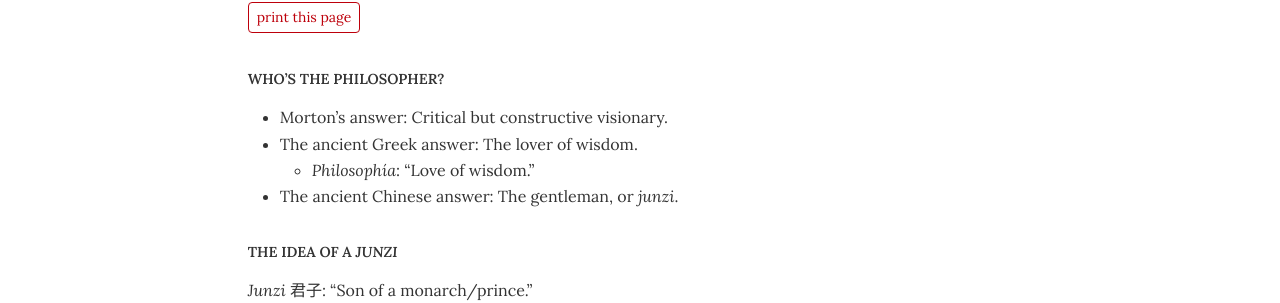
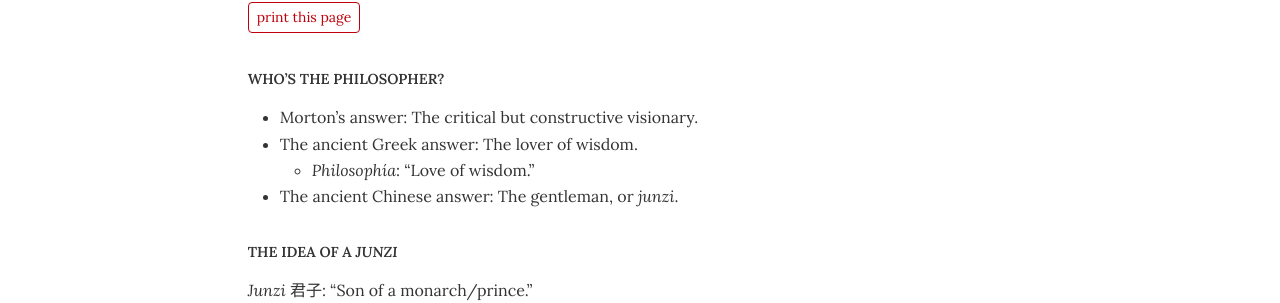
Before and after one commit to dingherself/intro, a Jekyll site: the page built from handouts/_posts/2025-09-08-junzi-i.md, in a window 1280 px wide. Shown: the part 243-546 px from the top of the page. Built offline with Jekyll 4.4.1, drawn with Linux system fonts in a browser that asks for light colours.

Commit message:
formatting

```diff
--- a/handouts/_posts/2025-09-08-junzi-i.md
+++ b/handouts/_posts/2025-09-08-junzi-i.md
@@ -6,7 +6,7 @@ module: "Portraits of a philosopher"
 
 ## Who’s the philosopher?
 
-- Morton’s answer: Critical but constructive visionary.
+- Morton’s answer: The critical but constructive visionary.
 - The ancient Greek answer: The lover of wisdom.
   - *Philosophía*: “Love of wisdom.”
 - The ancient Chinese answer: The gentleman, or *junzi*.
```
